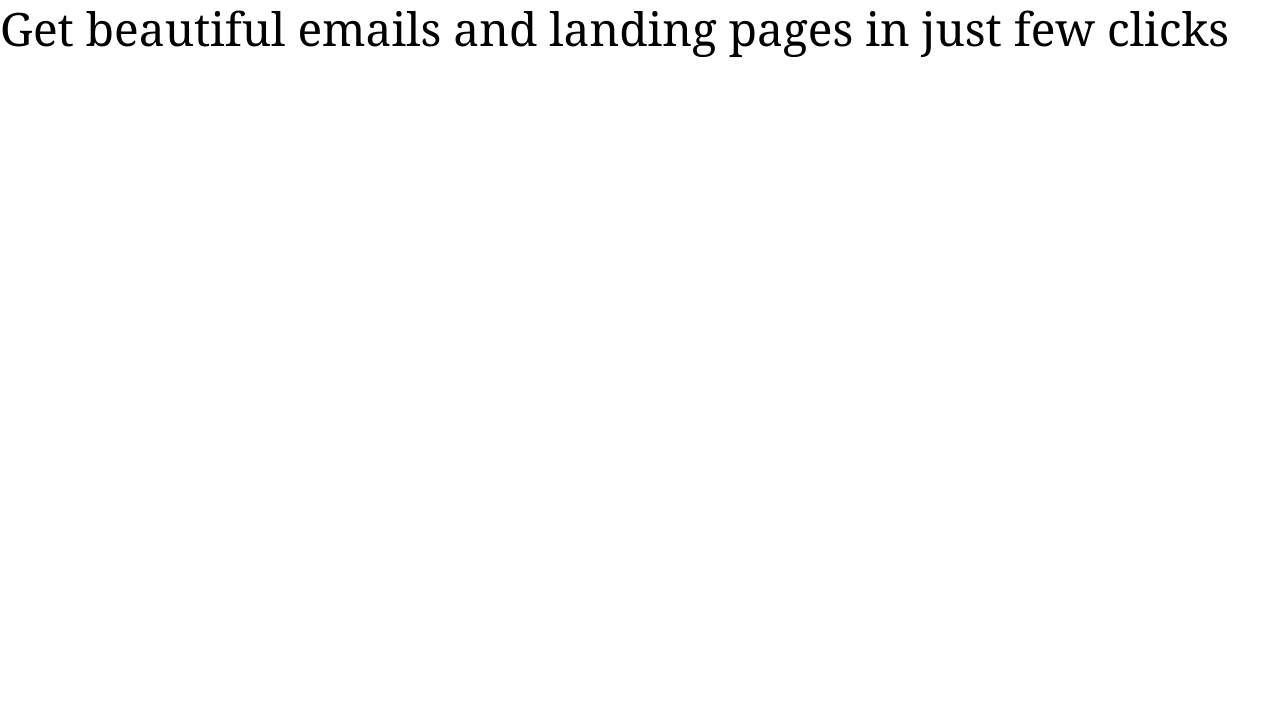
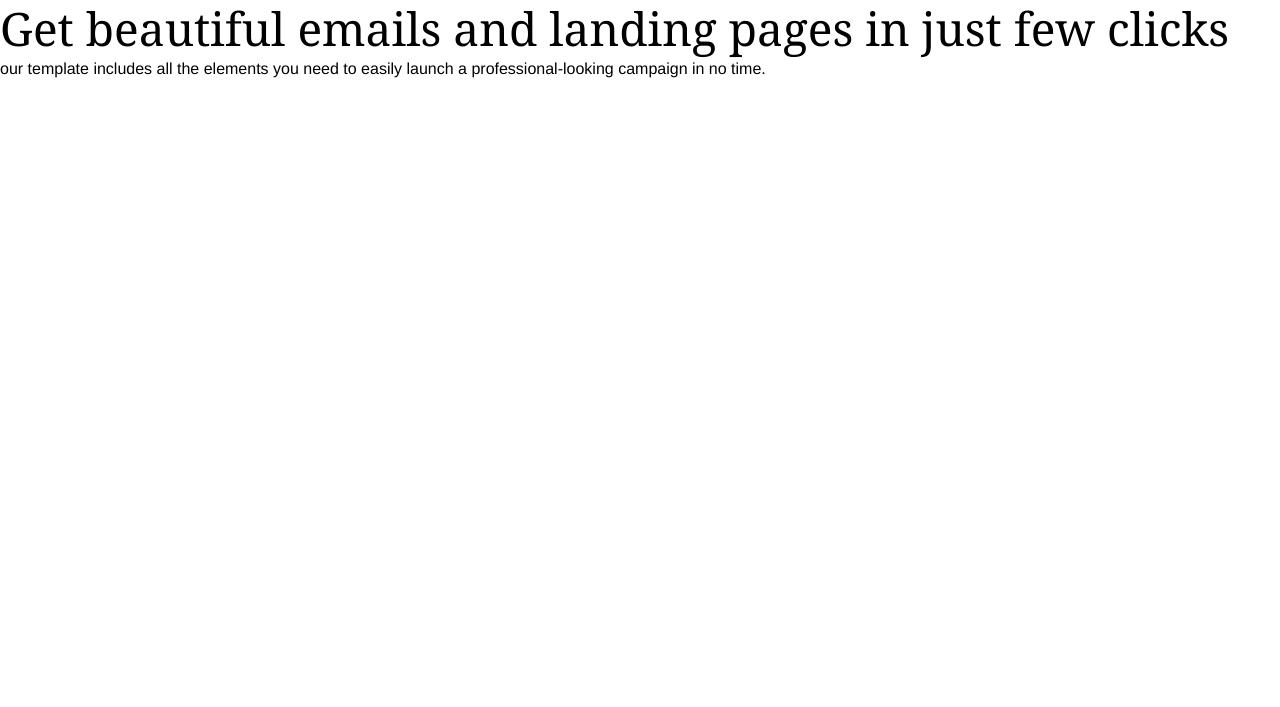
Before and after one commit to ugbeadie/mailchimp, a plain HTML site: page index.html in a window 1280 px wide. Shown: the part 93-800 px from the top of the page. Drawn offline with Linux system fonts and the light colour scheme.

Commit message:
hero section begins

```diff
--- a/index.html
+++ b/index.html
@@ -42,6 +42,9 @@
       <h3>Get beautiful emails and landing pages
         in just few clicks
       </h3>
+      <p>our template includes all the elements you need to easily launch
+        a professional-looking campaign in no time.
+      </p>
     </section>
 
     <script src="app.js"></script>
```
